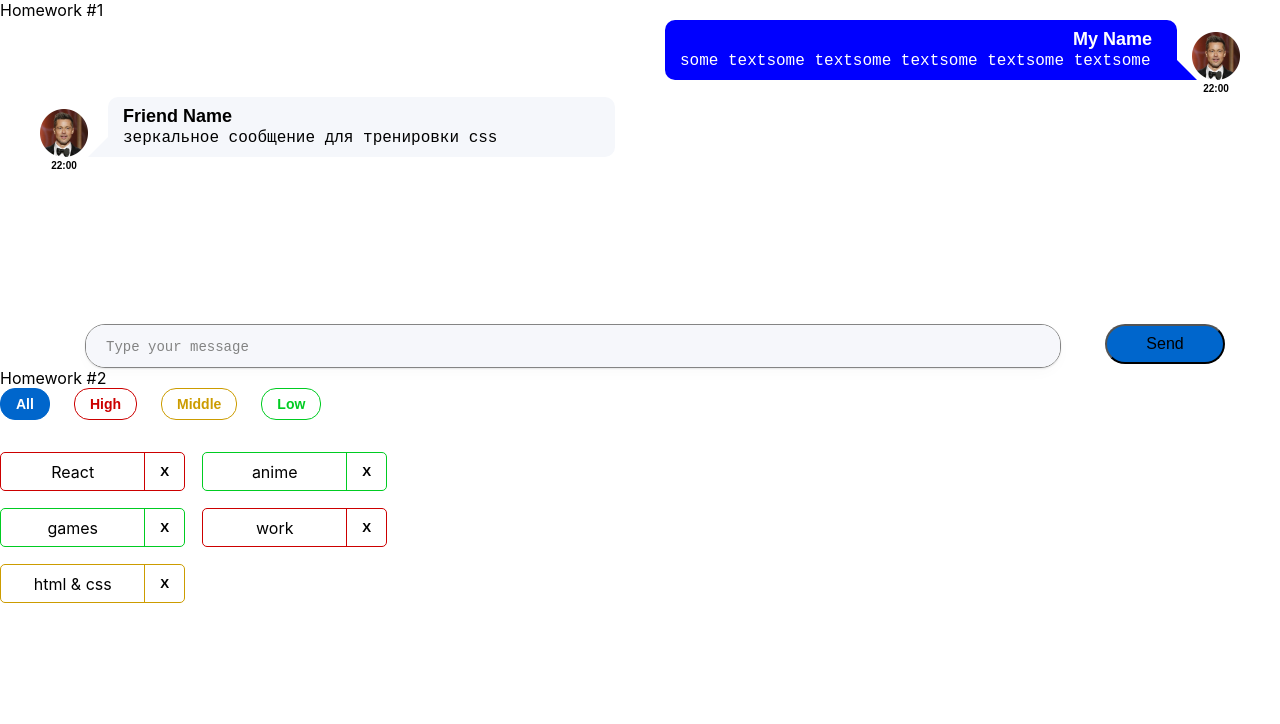
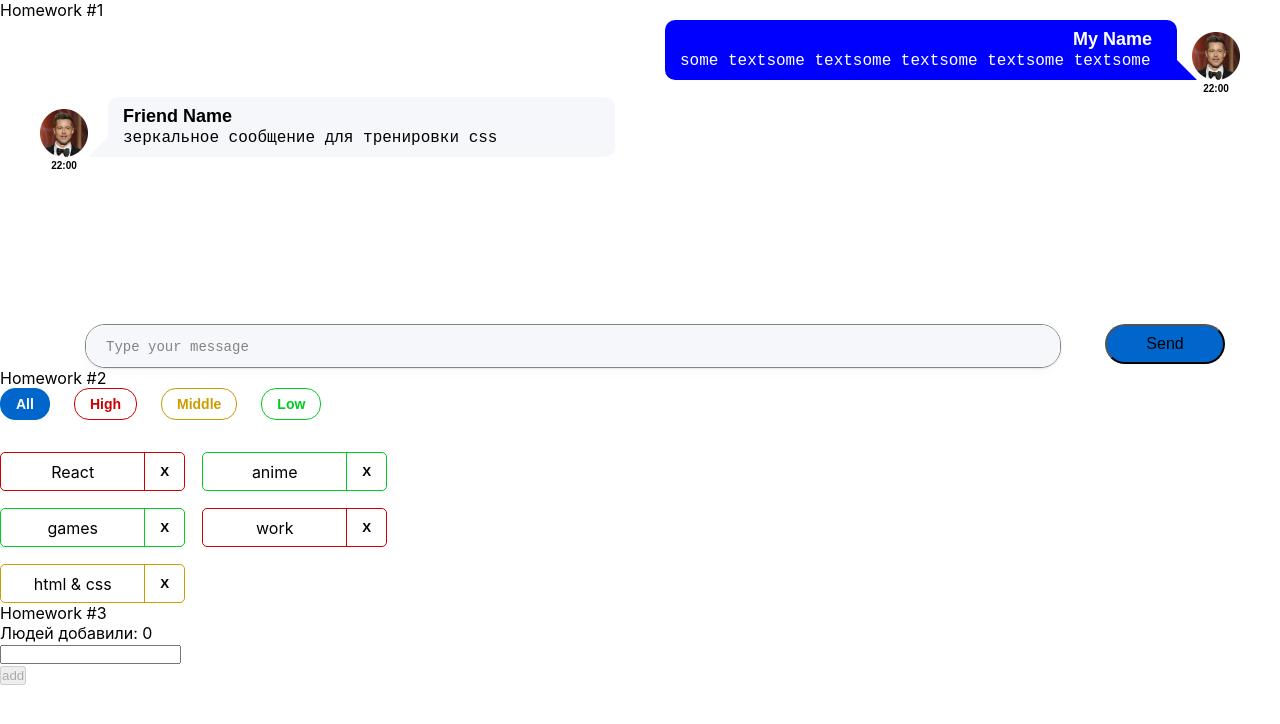
Before and after one commit to Soucron/HWS, a React (Create React App) app: page / in a window 1280 px wide. Shown: the top 724 px of the page. Built offline with nearby package versions, Linux system fonts and the light colour scheme.

Commit message:
HWS 3 Done

```diff
--- a/src/s1-main/App.tsx
+++ b/src/s1-main/App.tsx
@@ -2,13 +2,14 @@ import React from 'react'
 import s from './App.module.css'
 import HW1 from '../s2-homeworks/hw01/HW1'
 import HW2 from '../s2-homeworks/hw02/HW2';
+import HW3 from '../s2-homeworks/hw03/HW3';
 
 function App() {
     return (
         <div className={s.App}>
             <HW1/>
             <HW2/>
-            {/*<HW3/>*/}
+            <HW3/>
             {/*<HW4/>*/}
 
             {/*при выполнении дз 5 и более - закомментировать здесь дз 1-4, так как они есть внутри дз 5*/}
--- a/src/s2-homeworks/hw03/Greeting.tsx
+++ b/src/s2-homeworks/hw03/Greeting.tsx
@@ -2,14 +2,14 @@ import React, {ChangeEvent, KeyboardEvent} from 'react'
 import s from './Greeting.module.css'
 
 type GreetingPropsType = {
-    name: any // need to fix any
-    setNameCallback: any // need to fix any
-    addUser: any // need to fix any
-    onBlur: any // need to fix any
-    onEnter: any // need to fix any
-    error: any // need to fix any
-    totalUsers: any // need to fix any
-    lastUserName?: any // need to fix any
+    name: string // need to fix any
+    setNameCallback: (e: ChangeEvent<HTMLInputElement>) => void // need to fix any
+    addUser: () => void // need to fix any
+    onBlur: () => void // need to fix any
+    onEnter: (e: KeyboardEvent<HTMLInputElement>) => void // need to fix any
+    error: string // need to fix any
+    totalUsers: number // need to fix any
+    lastUserName?: string // need to fix any
 }
 
 // презентационная компонента (для верстальщика)
@@ -25,7 +25,7 @@ const Greeting: React.FC<GreetingPropsType> = (
         lastUserName,
     } // деструктуризация пропсов
 ) => {
-    const inputClass = s.errorInput // need to fix with (?:)
+    const inputClass = s.input + '' + (error ? s.errorInput : '')  // need to fix with (?:)
 
     return (
         <div id={'hw3-form'} className={s.greetingForm}>
--- a/src/s2-homeworks/hw03/GreetingContainer.tsx
+++ b/src/s2-homeworks/hw03/GreetingContainer.tsx
@@ -1,20 +1,29 @@
-import React, { ChangeEvent, KeyboardEvent, useState } from 'react'
+import React, {ChangeEvent, KeyboardEvent, useState} from 'react'
 import Greeting from './Greeting'
-import { UserType } from './HW3'
+import {UserType} from './HW3'
 
 type GreetingContainerPropsType = {
-    users: any // need to fix any
-    addUserCallback: any // need to fix any
+    users: UserType[] // need to fix any
+    addUserCallback: (name: string) => void // need to fix any
 }
 
-export const pureAddUser = (name: any, setError: any, setName: any, addUserCallback: any) => {
+export const pureAddUser = (name: string, setError: (error: string) => void, setName: (name: string) => void, addUserCallback: (name: string) => void) => {
+    if (name.trim() === '') {
+        setError('Ошибка! Введите имя!')
+    } else {
+        setName(name);
+        addUserCallback(name);
+        setName('')
+    }
     // если имя пустое - показать ошибку, иначе - добавить юзера и очистить инпут
 }
 
-export const pureOnBlur = (name: any, setError: any) => { // если имя пустое - показать ошибку
+export const pureOnBlur = (name: string, setError: (error: string) => void) => { // если имя пустое - показать ошибку
+    name.trim() === '' && setError('Ошибка! Введите имя!')
 }
 
-export const pureOnEnter = (e: any, addUser: any) => { // если нажата кнопка Enter - добавить
+export const pureOnEnter = (e: KeyboardEvent<HTMLInputElement>, addUser: () => void) => { // если нажата кнопка Enter - добавить
+    e.key === 'Enter' && addUser()
 }
 
 // более простой и понятный для новичков
@@ -22,16 +31,15 @@ export const pureOnEnter = (e: any, addUser: any) => { // если нажата
 
 // более современный и удобный для про :)
 const GreetingContainer: React.FC<GreetingContainerPropsType> = ({
-    users,
-    addUserCallback,
-}) => {
+                                                                     users,
+                                                                     addUserCallback,
+                                                                 }) => {
     // деструктуризация пропсов
-    const [name, setName] = useState<any>('') // need to fix any
-    const [error, setError] = useState<any>('') // need to fix any
+    const [name, setName] = useState<string>('') // need to fix any
+    const [error, setError] = useState<string>('') // need to fix any
 
-    const setNameCallback = (e: any) => { // need to fix any
-        setName('some name') // need to fix
-
+    const setNameCallback = (e: ChangeEvent<HTMLInputElement>) => { // need to fix any
+        setName(e.currentTarget.value) // need to fix
         error && setError('')
     }
     const addUser = () => {
@@ -42,12 +50,12 @@ const GreetingContainer: React.FC<GreetingContainerPropsType> = ({
         pureOnBlur(name, setError)
     }
 
-    const onEnter = (e: any) => {
+    const onEnter = (e: KeyboardEvent<HTMLInputElement>) => {
         pureOnEnter(e, addUser)
     }
 
-    const totalUsers = 0 // need to fix
-    const lastUserName = 'some name' // need to fix
+    const totalUsers = users.length // need to fix
+    const lastUserName = users.length > 0 ? users[users.length-1].name  :  "" // need to fix
 
     return (
         <Greeting
--- a/src/s2-homeworks/hw03/HW3.tsx
+++ b/src/s2-homeworks/hw03/HW3.tsx
@@ -19,20 +19,19 @@ import GreetingContainer from './GreetingContainer'
 
 // types
 export type UserType = {
-    _id: any // need to fix any
-    name: any // need to fix any
+    _id: string// need to fix any
+    name: string // need to fix any
 }
 
-export const pureAddUserCallback = (name: any, setUsers: any, users: any) => { // need to fix any
-    const user = { // need to fix
-    }
+export const pureAddUserCallback = (name: string, setUsers: (users: UserType[]) => void , users: UserType[]) => { // need to fix any
+    const user = { _id: v1() , name: name }
     setUsers([...users, user])
 }
 
 const HW3 = () => {
-    const [users, setUsers] = useState<any>([]) // need to fix any
+    const [users, setUsers] = useState<UserType[]>([]) // need to fix any
 
-    const addUserCallback = (name: any) => { // need to fix any
+    const addUserCallback = (name: string) => { // need to fix any
         pureAddUserCallback(name, setUsers, users)
     }
 
```
